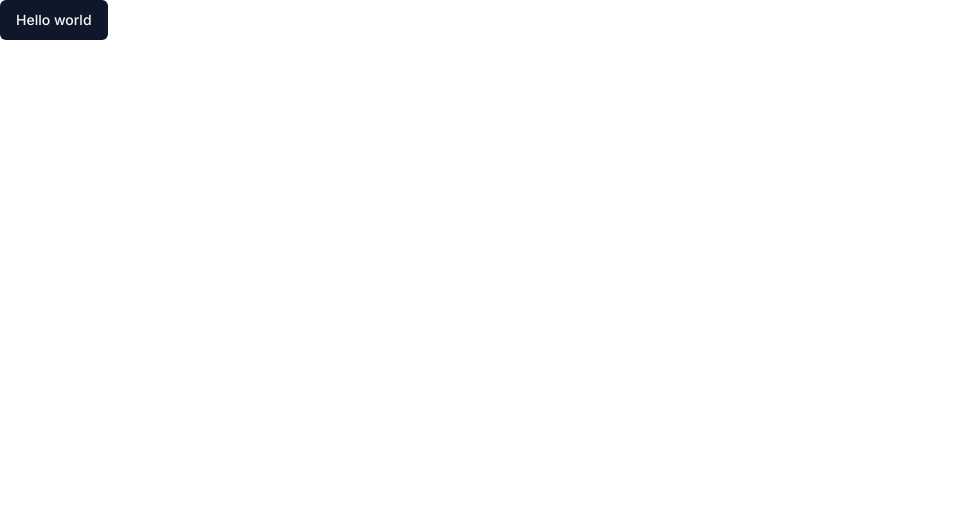
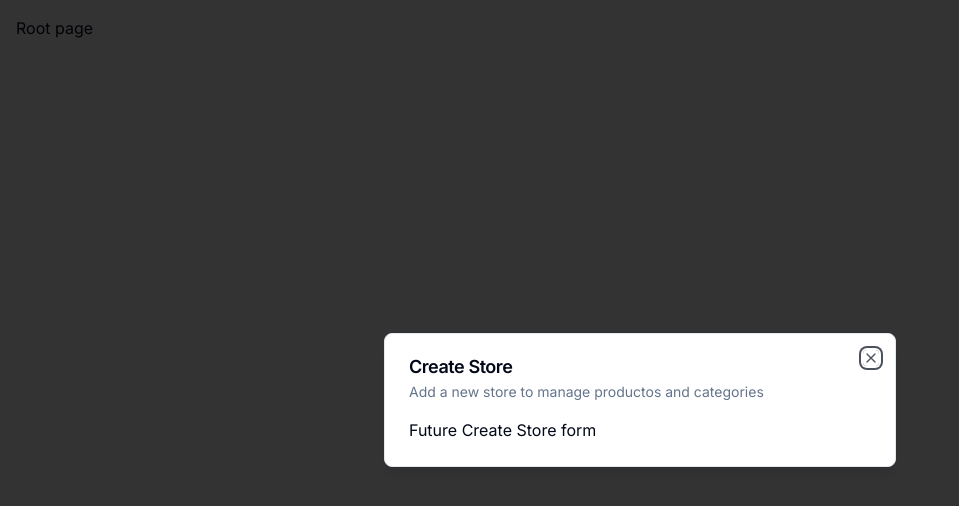
Before and after one commit to DiegoxK/ecommerce, a Next.js app: page / in a window 1280 px wide. Shown: the top 506 px of the page, without its empty margins (0-959 px from the left). Built offline with nearby package versions, Linux system fonts and the light colour scheme.

Commit message:
Added modal provider

```diff
--- /dev/null
+++ b/app/(auth)/(routes)/layout.tsx
@@ -0,0 +1,9 @@
+export default function AuthLayout({
+  children,
+}: {
+  children: React.ReactNode;
+}) {
+  return (
+    <div className="flex items-center h-full justify-center">{children}</div>
+  );
+}
--- a/app/(root)/page.tsx
+++ b/app/(root)/page.tsx
@@ -1,5 +1,18 @@
-import { Button } from "@/components/ui/button";
+"use client";
 
-export default function Home() {
-  return <Button>Hello world</Button>;
+import Modal from "@/components/ui/modal";
+import { useStoreModal } from "@/hooks/use-store-modal";
+import { useEffect } from "react";
+
+export default function Root() {
+  const isOpen = useStoreModal((state) => state.isOpen);
+  const onOpen = useStoreModal((state) => state.onOpen);
+
+  useEffect(() => {
+    if (!isOpen) {
+      onOpen();
+    }
+  }, [isOpen, onOpen]);
+
+  return <div className="p-4">Root page</div>;
 }
--- a/app/layout.tsx
+++ b/app/layout.tsx
@@ -1,13 +1,16 @@
+import { Inter } from "next/font/google";
 import { Metadata } from "next";
-import { Inter } from "next/font/google";
 import { ClerkProvider } from "@clerk/nextjs";
+
+import ModalProvider from "@/providers/modal-provider";
+
 import "./globals.css";
 
 const inter = Inter({ subsets: ["latin"] });
 
 export const metadata: Metadata = {
-  title: "Create Next App",
-  description: "Generated by create next app",
+  title: "Admin Dashboard",
+  description: "Admin Dashboard",
 };
 
 export default function RootLayout({
@@ -18,6 +21,7 @@
   return (
     <ClerkProvider>
       <html lang="en">
+        <ModalProvider />
         <body className={inter.className}>{children}</body>
       </html>
     </ClerkProvider>
--- /dev/null
+++ b/components/modals/store-modal.tsx
@@ -0,0 +1,17 @@
+"use client";
+import { useStoreModal } from "@/hooks/use-store-modal";
+import Modal from "@/components/ui/modal";
+
+export default function StoreModal() {
+  const storeModal = useStoreModal();
+  return (
+    <Modal
+      title="Create Store"
+      description="Add a new store to manage productos and categories"
+      isOpen={storeModal.isOpen}
+      onClose={storeModal.onClose}
+    >
+      Future Create Store form
+    </Modal>
+  );
+}
--- /dev/null
+++ b/components/ui/dialog.tsx
@@ -0,0 +1,122 @@
+"use client"
+
+import * as React from "react"
+import * as DialogPrimitive from "@radix-ui/react-dialog"
+import { X } from "lucide-react"
+
+import { cn } from "@/lib/utils"
+
+const Dialog = DialogPrimitive.Root
+
+const DialogTrigger = DialogPrimitive.Trigger
+
+const DialogPortal = DialogPrimitive.Portal
+
+const DialogClose = DialogPrimitive.Close
+
+const DialogOverlay = React.forwardRef<
+  React.ElementRef<typeof DialogPrimitive.Overlay>,
+  React.ComponentPropsWithoutRef<typeof DialogPrimitive.Overlay>
+>(({ className, ...props }, ref) => (
+  <DialogPrimitive.Overlay
+    ref={ref}
+    className={cn(
+      "fixed inset-0 z-50 bg-black/80  data-[state=open]:animate-in data-[state=closed]:animate-out data-[state=closed]:fade-out-0 data-[state=open]:fade-in-0",
+      className
+    )}
+    {...props}
+  />
+))
+DialogOverlay.displayName = DialogPrimitive.Overlay.displayName
+
+const DialogContent = React.forwardRef<
+  React.ElementRef<typeof DialogPrimitive.Content>,
+  React.ComponentPropsWithoutRef<typeof DialogPrimitive.Content>
+>(({ className, children, ...props }, ref) => (
+  <DialogPortal>
+    <DialogOverlay />
+    <DialogPrimitive.Content
+      ref={ref}
+      className={cn(
+        "fixed left-[50%] top-[50%] z-50 grid w-full max-w-lg translate-x-[-50%] translate-y-[-50%] gap-4 border bg-background p-6 shadow-lg duration-200 data-[state=open]:animate-in data-[state=closed]:animate-out data-[state=closed]:fade-out-0 data-[state=open]:fade-in-0 data-[state=closed]:zoom-out-95 data-[state=open]:zoom-in-95 data-[state=closed]:slide-out-to-left-1/2 data-[state=closed]:slide-out-to-top-[48%] data-[state=open]:slide-in-from-left-1/2 data-[state=open]:slide-in-from-top-[48%] sm:rounded-lg",
+        className
+      )}
+      {...props}
+    >
+      {children}
+      <DialogPrimitive.Close className="absolute right-4 top-4 rounded-sm opacity-70 ring-offset-background transition-opacity hover:opacity-100 focus:outline-none focus:ring-2 focus:ring-ring focus:ring-offset-2 disabled:pointer-events-none data-[state=open]:bg-accent data-[state=open]:text-muted-foreground">
+        <X className="h-4 w-4" />
+        <span className="sr-only">Close</span>
+      </DialogPrimitive.Close>
+    </DialogPrimitive.Content>
+  </DialogPortal>
+))
+DialogContent.displayName = DialogPrimitive.Content.displayName
+
+const DialogHeader = ({
+  className,
+  ...props
+}: React.HTMLAttributes<HTMLDivElement>) => (
+  <div
+    className={cn(
+      "flex flex-col space-y-1.5 text-center sm:text-left",
+      className
+    )}
+    {...props}
+  />
+)
+DialogHeader.displayName = "DialogHeader"
+
+const DialogFooter = ({
+  className,
+  ...props
+}: React.HTMLAttributes<HTMLDivElement>) => (
+  <div
+    className={cn(
+      "flex flex-col-reverse sm:flex-row sm:justify-end sm:space-x-2",
+      className
+    )}
+    {...props}
+  />
+)
+DialogFooter.displayName = "DialogFooter"
+
+const DialogTitle = React.forwardRef<
+  React.ElementRef<typeof DialogPrimitive.Title>,
+  React.ComponentPropsWithoutRef<typeof DialogPrimitive.Title>
+>(({ className, ...props }, ref) => (
+  <DialogPrimitive.Title
+    ref={ref}
+    className={cn(
+      "text-lg font-semibold leading-none tracking-tight",
+      className
+    )}
+    {...props}
+  />
+))
+DialogTitle.displayName = DialogPrimitive.Title.displayName
+
+const DialogDescription = React.forwardRef<
+  React.ElementRef<typeof DialogPrimitive.Description>,
+  React.ComponentPropsWithoutRef<typeof DialogPrimitive.Description>
+>(({ className, ...props }, ref) => (
+  <DialogPrimitive.Description
+    ref={ref}
+    className={cn("text-sm text-muted-foreground", className)}
+    {...props}
+  />
+))
+DialogDescription.displayName = DialogPrimitive.Description.displayName
+
+export {
+  Dialog,
+  DialogPortal,
+  DialogOverlay,
+  DialogClose,
+  DialogTrigger,
+  DialogContent,
+  DialogHeader,
+  DialogFooter,
+  DialogTitle,
+  DialogDescription,
+}
--- /dev/null
+++ b/components/ui/modal.tsx
@@ -0,0 +1,41 @@
+import {
+  Dialog,
+  DialogContent,
+  DialogDescription,
+  DialogHeader,
+  DialogTitle,
+} from "@/components/ui/dialog";
+
+interface ModalProps {
+  title: string;
+  description: string;
+  isOpen: boolean;
+  onClose: () => void;
+  children?: React.ReactNode;
+}
+
+export default function Modal({
+  title,
+  description,
+  isOpen,
+  onClose,
+  children,
+}: ModalProps) {
+  const onChange = (open: boolean) => {
+    if (!open) {
+      onClose();
+    }
+  };
+
+  return (
+    <Dialog open={isOpen} onOpenChange={onChange}>
+      <DialogContent>
+        <DialogHeader>
+          <DialogTitle>{title}</DialogTitle>
+          <DialogDescription>{description}</DialogDescription>
+        </DialogHeader>
+        <div>{children}</div>
+      </DialogContent>
+    </Dialog>
+  );
+}
--- /dev/null
+++ b/hooks/use-store-modal.tsx
@@ -0,0 +1,13 @@
+import { create } from "zustand";
+
+interface useStoreModalStore {
+  isOpen: boolean;
+  onOpen: () => void;
+  onClose: () => void;
+}
+
+export const useStoreModal = create<useStoreModalStore>((set) => ({
+  isOpen: false,
+  onOpen: () => set({ isOpen: true }),
+  onClose: () => set({ isOpen: false }),
+}));
--- a/package.json
+++ b/package.json
@@ -10,6 +10,7 @@
   },
   "dependencies": {
     "@clerk/nextjs": "^4.29.9",
+    "@radix-ui/react-dialog": "^1.0.5",
     "@radix-ui/react-slot": "^1.0.2",
     "class-variance-authority": "^0.7.0",
     "clsx": "^2.1.0",
@@ -18,7 +19,8 @@
     "react": "^18",
     "react-dom": "^18",
     "tailwind-merge": "^2.2.1",
-    "tailwindcss-animate": "^1.0.7"
+    "tailwindcss-animate": "^1.0.7",
+    "zustand": "^4.5.2"
   },
   "devDependencies": {
     "@types/node": "^20",
--- /dev/null
+++ b/providers/modal-provider.tsx
@@ -0,0 +1,20 @@
+"use client";
+
+import StoreModal from "@/components/modals/store-modal";
+import { useEffect, useState } from "react";
+
+export default function ModalProvider() {
+  // const [isMounted, setIsMounted] = useState<boolean>(false);
+
+  // useEffect(() => {
+  //   setIsMounted(true);
+  // }, []);
+
+  // if (!isMounted) return null;
+
+  return (
+    <>
+      <StoreModal />
+    </>
+  );
+}
```
Also changed, not shown: 1 other file (tests, documents, lock files or other folders).
